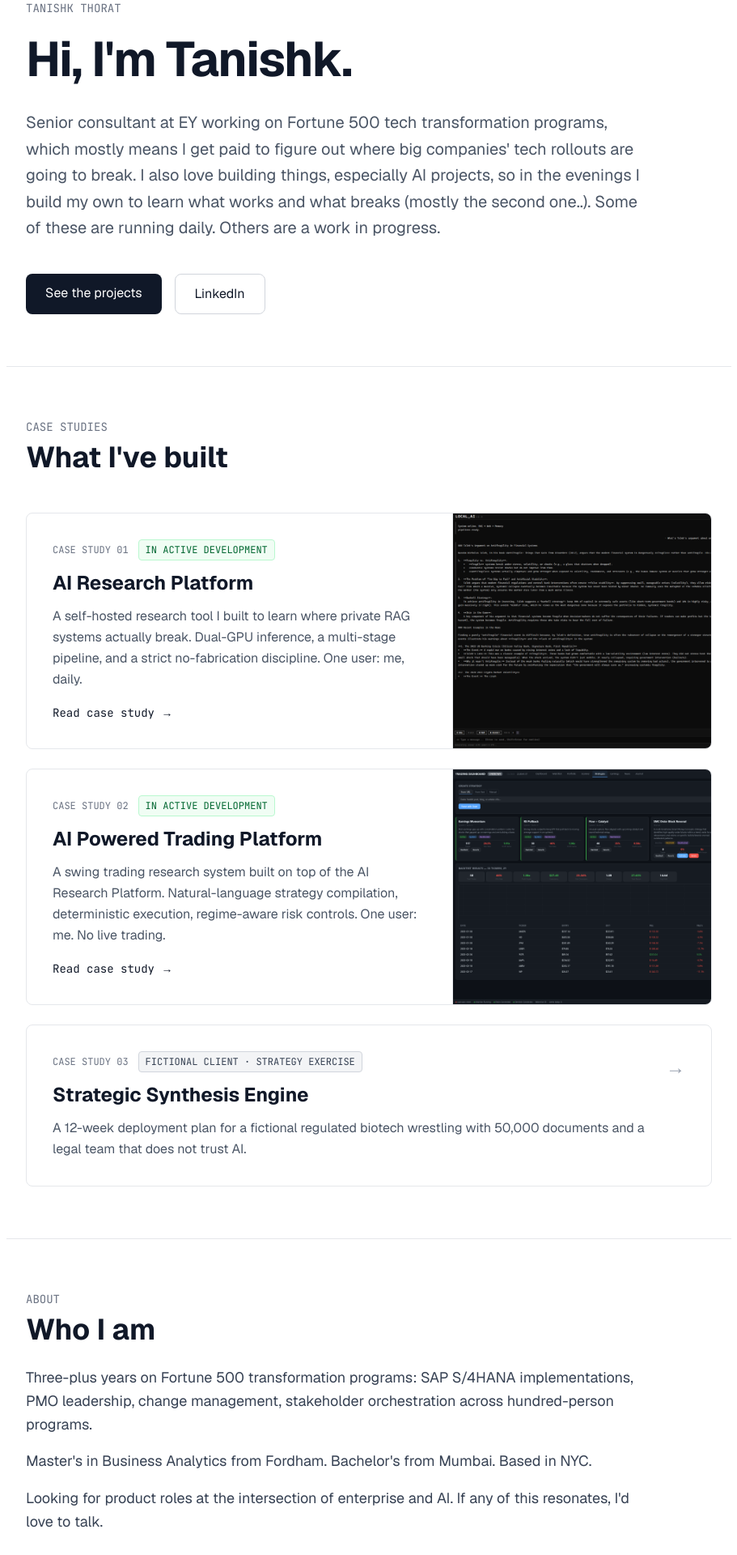
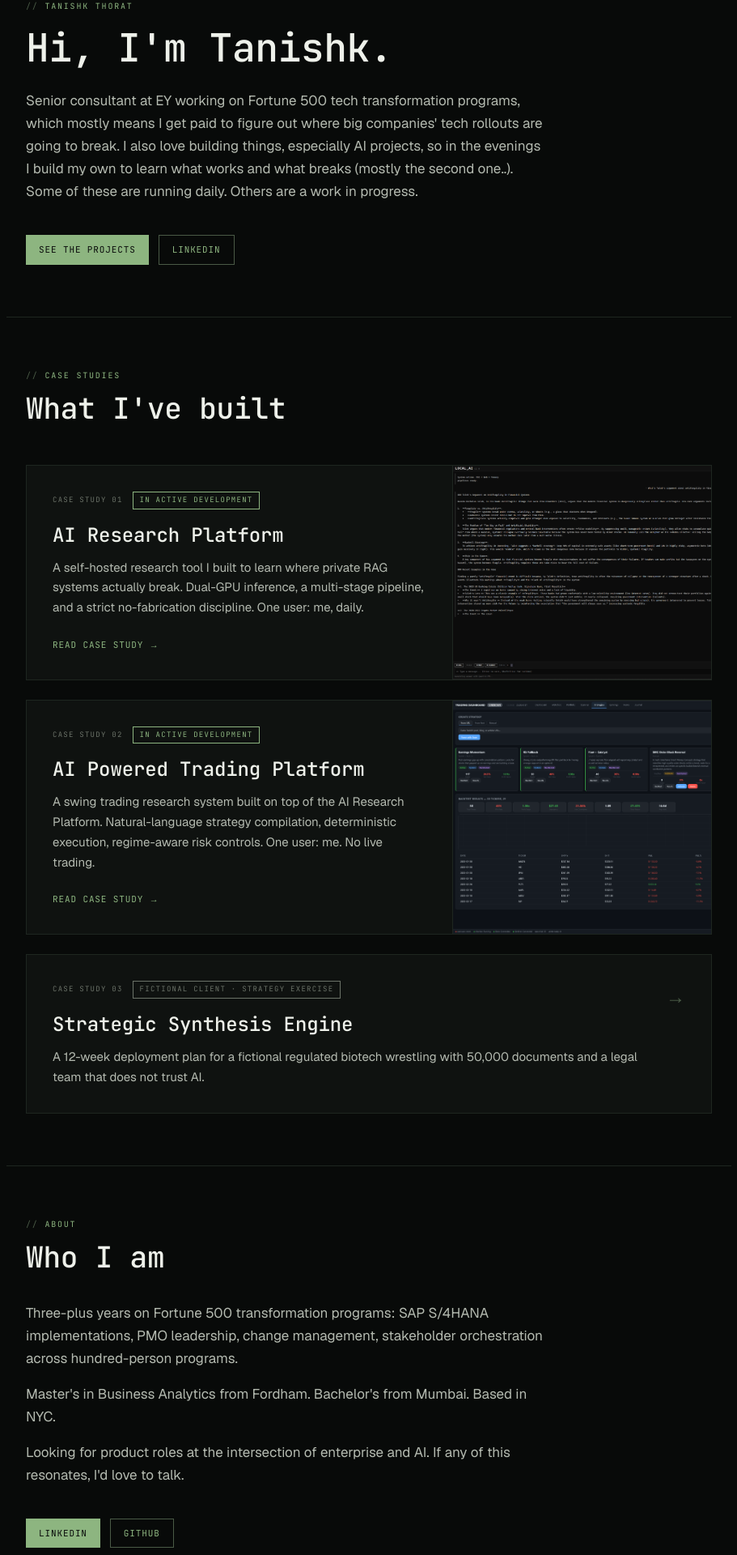
Before and after one commit to tanishkthorat/tanishk-portfolio, a Next.js app: page / in a window 1280 px wide. Shown: the part 96-2016 px from the top of the page at 81% size, without its empty margins (184-1095 px from the left). Built offline with nearby package versions, Linux system fonts and the light colour scheme.

Commit message:
Restyle home page with dark-phosphor tokens

```diff
--- a/app/page.js
+++ b/app/page.js
@@ -1,72 +1,78 @@
 export default function Home() {
   return (
-    <main className="min-h-screen bg-white text-gray-900">
+    <main className="min-h-screen bg-[var(--bg)] text-[var(--fg-muted)]">
 
       {/* Hero */}
       <section className="max-w-4xl mx-auto px-6 pt-24 pb-16">
-        <p className="text-sm font-mono text-gray-500 mb-4">TANISHK THORAT</p>
-        <h1 className="text-5xl md:text-6xl font-bold tracking-tight leading-tight mb-6">Hi, I&apos;m Tanishk.</h1>
-        <p className="text-xl text-gray-600 leading-relaxed max-w-3xl">
+        <p className="font-mono text-[10px] tracking-[0.18em] uppercase mb-4">
+          <span className="text-[var(--accent-dim)]">// </span>
+          <span className="text-[var(--accent)]">TANISHK THORAT</span>
+        </p>
+        <h1 className="font-mono text-4xl md:text-5xl font-medium tracking-[-0.01em] leading-[1.15] text-[var(--fg)] mb-6">Hi, I&apos;m Tanishk.</h1>
+        <p className="font-sans text-base md:text-[17px] leading-[1.65] text-[var(--fg-muted)] max-w-[640px]">
           Senior consultant at EY working on Fortune 500 tech transformation programs, which mostly means I get paid to figure out where big companies&apos; tech rollouts are going to break. I also love building things, especially AI projects, so in the evenings I build my own to learn what works and what breaks (mostly the second one..). Some of these are running daily. Others are a work in progress.
         </p>
-        <div className="mt-10 flex gap-4 flex-wrap">
-          <a href="#case-studies" className="px-6 py-3 bg-gray-900 text-white rounded-lg hover:bg-gray-700 transition">See the projects</a>
-          <a href="https://www.linkedin.com/in/tanishkthorat" target="_blank" rel="noopener noreferrer" className="px-6 py-3 border border-gray-300 rounded-lg hover:bg-gray-50 transition">LinkedIn</a>
+        <div className="mt-10 flex gap-3 flex-wrap">
+          <a href="#case-studies" className="inline-block font-mono text-[11px] uppercase tracking-[0.08em] px-4 py-[10px] bg-[var(--accent)] text-[var(--bg)] hover:bg-[var(--fg)] transition-colors">See the projects</a>
+          <a href="https://www.linkedin.com/in/tanishkthorat" target="_blank" rel="noopener noreferrer" className="inline-block font-mono text-[11px] uppercase tracking-[0.08em] px-4 py-[9px] border border-[var(--accent-dim)] text-[var(--accent)] hover:border-[var(--accent)] transition-colors">LinkedIn</a>
         </div>
       </section>
 
       {/* Three case study cards */}
-      <section id="case-studies" className="max-w-4xl mx-auto px-6 py-16 border-t border-gray-200">
-        <p className="text-sm font-mono text-gray-500 mb-2">CASE STUDIES</p>
-        <h2 className="text-3xl md:text-4xl font-bold mb-12">What I&apos;ve built</h2>
+      <section id="case-studies" className="max-w-4xl mx-auto px-6 py-16 border-t border-[var(--rule)]">
+        <p className="font-mono text-[10px] tracking-[0.18em] uppercase mb-3">
+          <span className="text-[var(--accent-dim)]">// </span>
+          <span className="text-[var(--accent)]">CASE STUDIES</span>
+        </p>
+        <h2 className="font-mono text-3xl md:text-4xl font-medium tracking-[-0.005em] leading-[1.2] text-[var(--fg)] mb-12">What I&apos;ve built</h2>
 
         <div className="space-y-6">
 
-          <a href="/case-studies/ai-research-platform" className="block border border-gray-200 rounded-lg hover:border-gray-900 hover:bg-gray-50 transition overflow-hidden">
+          <a href="/case-studies/ai-research-platform" className="block bg-[var(--bg-raised)] border border-[var(--rule)] hover:border-[var(--accent-dim)] transition-colors overflow-hidden">
             <div className="flex flex-col md:flex-row">
               <div className="flex-1 p-8">
-                <div className="flex items-center gap-3 mb-3 flex-wrap">
-                  <p className="text-xs font-mono text-gray-500">CASE STUDY 01</p>
-                  <span className="text-xs font-mono px-2 py-1 bg-green-50 text-green-800 border border-green-200 rounded">IN ACTIVE DEVELOPMENT</span>
+                <div className="flex items-center gap-3 mb-4 flex-wrap">
+                  <p className="font-mono text-[9px] uppercase tracking-[0.14em] text-[var(--fg-dim)]">CASE STUDY 01</p>
+                  <span className="font-mono text-[9px] uppercase tracking-[0.14em] px-2 py-[3px] border border-[var(--accent)] text-[var(--accent)]">IN ACTIVE DEVELOPMENT</span>
                 </div>
-                <h3 className="text-2xl font-bold mb-3">AI Research Platform</h3>
-                <p className="text-gray-600 leading-relaxed mb-4">A self-hosted research tool I built to learn where private RAG systems actually break. Dual-GPU inference, a multi-stage pipeline, and a strict no-fabrication discipline. One user: me, daily.</p>
-                <span className="text-sm font-mono text-gray-900">Read case study →</span>
+                <h3 className="font-mono text-2xl font-medium tracking-[-0.005em] text-[var(--fg)] mb-3">AI Research Platform</h3>
+                <p className="font-sans text-[15px] leading-[1.65] text-[var(--fg-muted)] mb-5">A self-hosted research tool I built to learn where private RAG systems actually break. Dual-GPU inference, a multi-stage pipeline, and a strict no-fabrication discipline. One user: me, daily.</p>
+                <span className="font-mono text-[11px] uppercase tracking-[0.08em] text-[var(--accent)]">Read case study →</span>
               </div>
-              <div className="md:w-80 md:flex-shrink-0 border-t md:border-t-0 md:border-l border-gray-200 bg-gray-50">
+              <div className="md:w-80 md:flex-shrink-0 border-t md:border-t-0 md:border-l border-[var(--rule)] bg-[var(--bg)]">
                 <img src="/screenshots/research-chat.png" alt="Research platform live query interface" className="w-full h-full object-cover object-left-top" />
               </div>
             </div>
           </a>
 
-          <a href="/case-studies/trading-platform" className="block border border-gray-200 rounded-lg hover:border-gray-900 hover:bg-gray-50 transition overflow-hidden">
+          <a href="/case-studies/trading-platform" className="block bg-[var(--bg-raised)] border border-[var(--rule)] hover:border-[var(--accent-dim)] transition-colors overflow-hidden">
             <div className="flex flex-col md:flex-row">
               <div className="flex-1 p-8">
-                <div className="flex items-center gap-3 mb-3 flex-wrap">
-                  <p className="text-xs font-mono text-gray-500">CASE STUDY 02</p>
-                  <span className="text-xs font-mono px-2 py-1 bg-green-50 text-green-800 border border-green-200 rounded">IN ACTIVE DEVELOPMENT</span>
+                <div className="flex items-center gap-3 mb-4 flex-wrap">
+                  <p className="font-mono text-[9px] uppercase tracking-[0.14em] text-[var(--fg-dim)]">CASE STUDY 02</p>
+                  <span className="font-mono text-[9px] uppercase tracking-[0.14em] px-2 py-[3px] border border-[var(--accent)] text-[var(--accent)]">IN ACTIVE DEVELOPMENT</span>
                 </div>
-                <h3 className="text-2xl font-bold mb-3">AI Powered Trading Platform</h3>
-                <p className="text-gray-600 leading-relaxed mb-4">A swing trading research system built on top of the AI Research Platform. Natural-language strategy compilation, deterministic execution, regime-aware risk controls. One user: me. No live trading.</p>
-                <span className="text-sm font-mono text-gray-900">Read case study →</span>
+                <h3 className="font-mono text-2xl font-medium tracking-[-0.005em] text-[var(--fg)] mb-3">AI Powered Trading Platform</h3>
+                <p className="font-sans text-[15px] leading-[1.65] text-[var(--fg-muted)] mb-5">A swing trading research system built on top of the AI Research Platform. Natural-language strategy compilation, deterministic execution, regime-aware risk controls. One user: me. No live trading.</p>
+                <span className="font-mono text-[11px] uppercase tracking-[0.08em] text-[var(--accent)]">Read case study →</span>
               </div>
-              <div className="md:w-80 md:flex-shrink-0 border-t md:border-t-0 md:border-l border-gray-200 bg-gray-50">
+              <div className="md:w-80 md:flex-shrink-0 border-t md:border-t-0 md:border-l border-[var(--rule)] bg-[var(--bg)]">
                 <img src="/screenshots/trading-strategies.png" alt="Trading platform strategies tab with backtest results" className="w-full h-full object-cover object-left-top" />
               </div>
             </div>
           </a>
 
-          <a href="/case-studies/strategic-synthesis-engine" className="block p-8 border border-gray-200 rounded-lg hover:border-gray-900 hover:bg-gray-50 transition">
+          <a href="/case-studies/strategic-synthesis-engine" className="block p-8 bg-[var(--bg-raised)] border border-[var(--rule)] hover:border-[var(--accent-dim)] transition-colors">
             <div className="flex items-start justify-between gap-6">
               <div className="flex-1">
-                <div className="flex items-center gap-3 mb-3 flex-wrap">
-                  <p className="text-xs font-mono text-gray-500">CASE STUDY 03</p>
-                  <span className="text-xs font-mono px-2 py-1 bg-gray-100 text-gray-700 border border-gray-300 rounded">FICTIONAL CLIENT · STRATEGY EXERCISE</span>
+                <div className="flex items-center gap-3 mb-4 flex-wrap">
+                  <p className="font-mono text-[9px] uppercase tracking-[0.14em] text-[var(--fg-dim)]">CASE STUDY 03</p>
+                  <span className="font-mono text-[9px] uppercase tracking-[0.14em] px-2 py-[3px] border border-[var(--fg-dim)] text-[var(--fg-dim)]">FICTIONAL CLIENT · STRATEGY EXERCISE</span>
                 </div>
-                <h3 className="text-2xl font-bold mb-3">Strategic Synthesis Engine</h3>
-                <p className="text-gray-600 leading-relaxed">A 12-week deployment plan for a fictional regulated biotech wrestling with 50,000 documents and a legal team that does not trust AI.</p>
+                <h3 className="font-mono text-2xl font-medium tracking-[-0.005em] text-[var(--fg)] mb-3">Strategic Synthesis Engine</h3>
+                <p className="font-sans text-[15px] leading-[1.65] text-[var(--fg-muted)]">A 12-week deployment plan for a fictional regulated biotech wrestling with 50,000 documents and a legal team that does not trust AI.</p>
               </div>
-              <span className="text-gray-400 text-2xl mt-1">→</span>
+              <span className="text-[var(--accent-dim)] text-2xl mt-1">→</span>
             </div>
           </a>
 
@@ -74,22 +80,25 @@ export default function Home() {
       </section>
 
       {/* About */}
-      <section className="max-w-4xl mx-auto px-6 py-16 border-t border-gray-200">
-        <p className="text-sm font-mono text-gray-500 mb-2">ABOUT</p>
-        <h2 className="text-3xl md:text-4xl font-bold mb-6">Who I am</h2>
-        <div className="space-y-4 text-lg text-gray-700 leading-relaxed max-w-3xl">
+      <section className="max-w-4xl mx-auto px-6 py-16 border-t border-[var(--rule)]">
+        <p className="font-mono text-[10px] tracking-[0.18em] uppercase mb-3">
+          <span className="text-[var(--accent-dim)]">// </span>
+          <span className="text-[var(--accent)]">ABOUT</span>
+        </p>
+        <h2 className="font-mono text-3xl md:text-4xl font-medium tracking-[-0.005em] leading-[1.2] text-[var(--fg)] mb-8">Who I am</h2>
+        <div className="space-y-4 font-sans text-base md:text-[17px] leading-[1.65] text-[var(--fg-muted)] max-w-[640px]">
           <p>Three-plus years on Fortune 500 transformation programs: SAP S/4HANA implementations, PMO leadership, change management, stakeholder orchestration across hundred-person programs.</p>
           <p>Master&apos;s in Business Analytics from Fordham. Bachelor&apos;s from Mumbai. Based in NYC.</p>
           <p>Looking for product roles at the intersection of enterprise and AI. If any of this resonates, I&apos;d love to talk.</p>
         </div>
-        <div className="mt-8 flex gap-4 flex-wrap">
-          <a href="https://www.linkedin.com/in/tanishkthorat" target="_blank" rel="noopener noreferrer" className="px-6 py-3 bg-gray-900 text-white rounded-lg hover:bg-gray-700 transition">LinkedIn</a>
-          <a href="https://github.com/tanishkthorat" target="_blank" rel="noopener noreferrer" className="px-6 py-3 border border-gray-300 rounded-lg hover:bg-gray-50 transition">GitHub</a>
+        <div className="mt-10 flex gap-3 flex-wrap">
+          <a href="https://www.linkedin.com/in/tanishkthorat" target="_blank" rel="noopener noreferrer" className="inline-block font-mono text-[11px] uppercase tracking-[0.08em] px-4 py-[10px] bg-[var(--accent)] text-[var(--bg)] hover:bg-[var(--fg)] transition-colors">LinkedIn</a>
+          <a href="https://github.com/tanishkthorat" target="_blank" rel="noopener noreferrer" className="inline-block font-mono text-[11px] uppercase tracking-[0.08em] px-4 py-[9px] border border-[var(--accent-dim)] text-[var(--accent)] hover:border-[var(--accent)] transition-colors">GitHub</a>
         </div>
       </section>
 
       {/* Footer */}
-      <footer className="max-w-4xl mx-auto px-6 py-8 border-t border-gray-200 text-sm text-gray-500">
+      <footer className="max-w-4xl mx-auto px-6 py-8 border-t border-[var(--rule)] font-mono text-[11px] text-[var(--fg-dim)]">
         <p>Built with Next.js. Deployed on Vercel. © Tanishk Thorat 2026.</p>
       </footer>
     </main>
```
